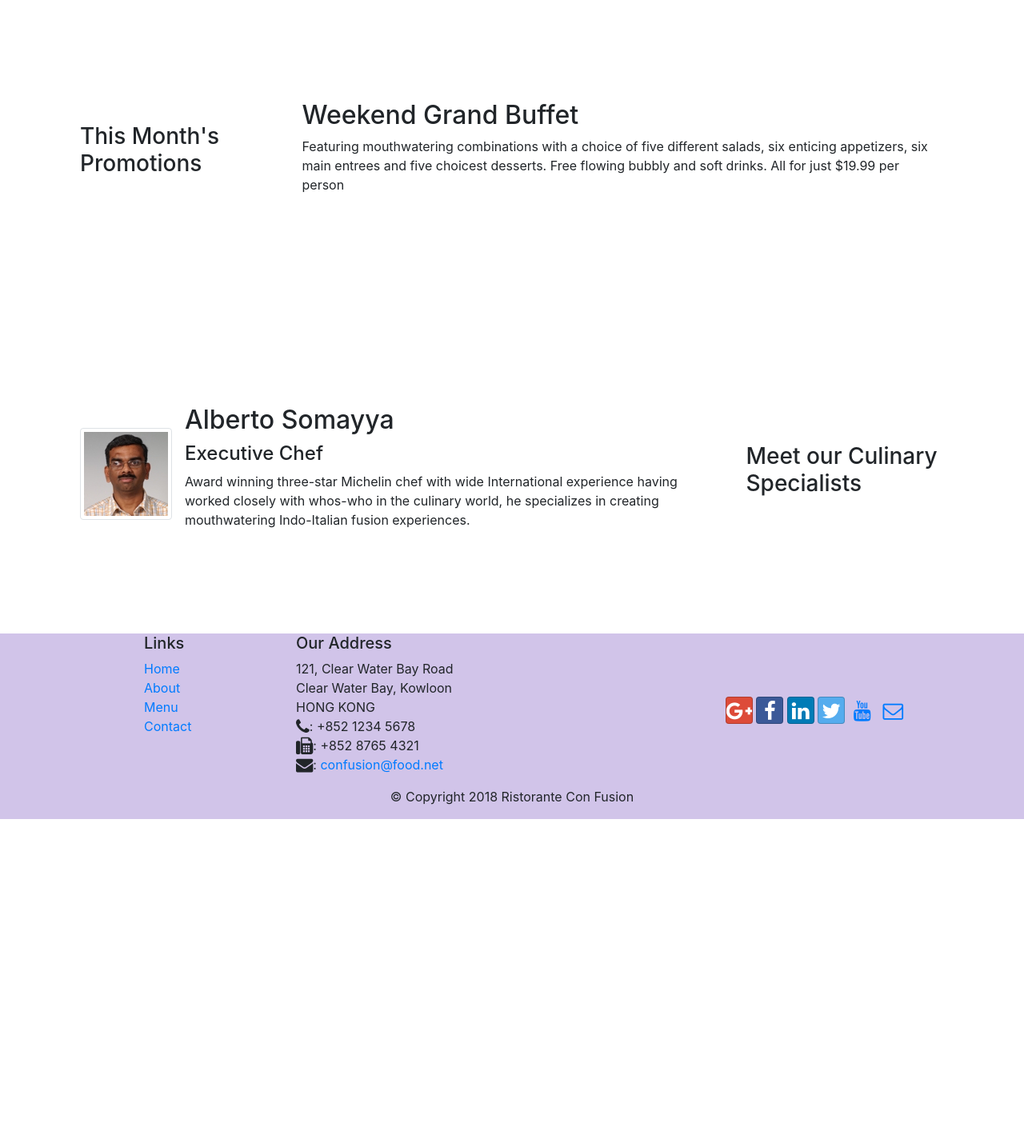
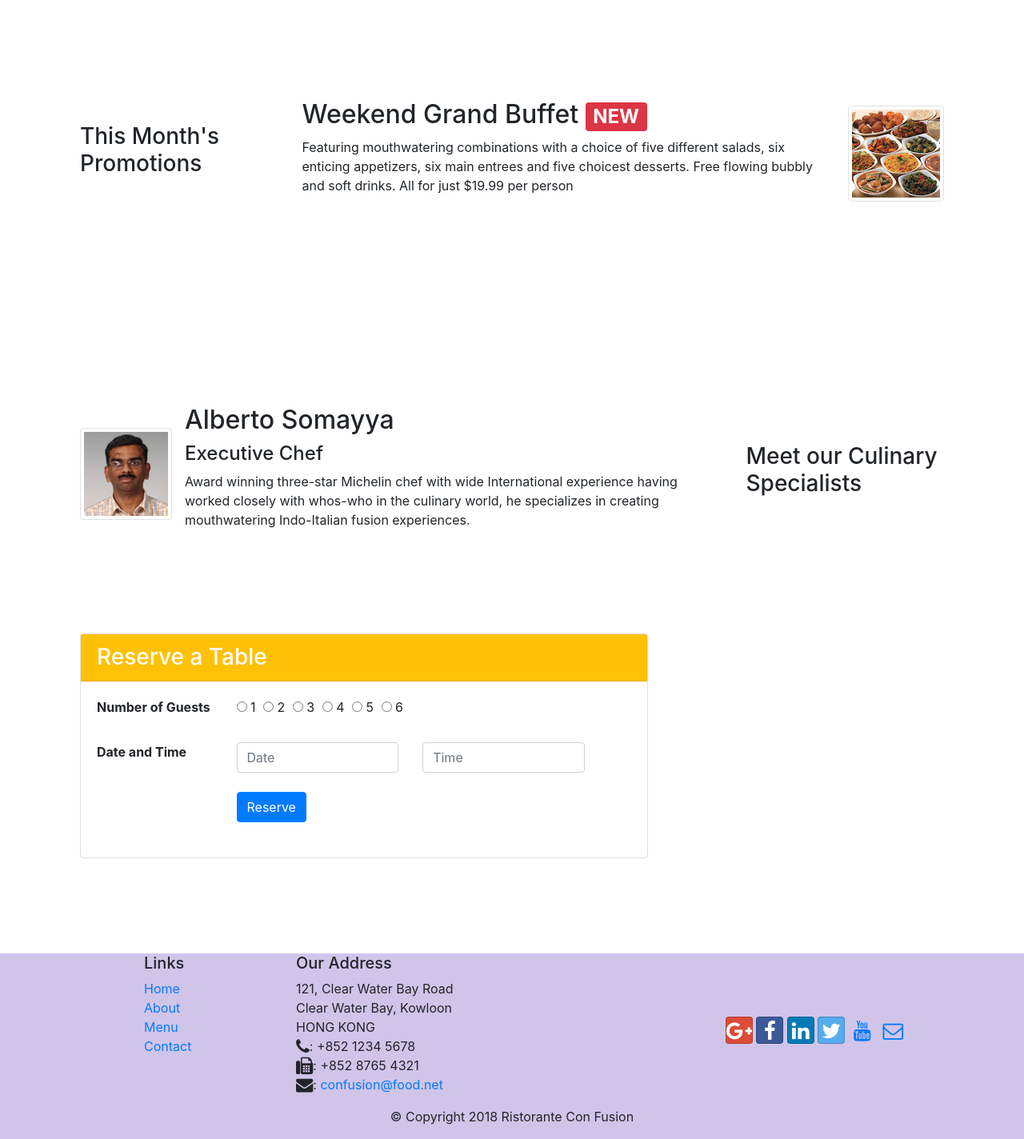
Before and after one commit to chrischantheman/coursera-bootstrap4, a website: page index.html in a window 1280 px wide. Shown: the part 680-2104 px from the top of the page at 80% size. Before the commit the page ends 1704 px from the top, so only its background shows below. Drawn offline with nearby package versions, Linux system fonts and the light colour scheme.

Commit message:
week 2 assignment

```diff
--- a/index.html
+++ b/index.html
@@ -41,8 +41,11 @@
                     <h1>Ristorante con Fusion</h1>
                     <p class="d-none d-sm-block">We take inspiration from the World's best cuisines, and create a unique fusion experience. Our lipsmacking creations will tickle your culinary senses!</p>
                 </div>
-                <div class="col-12 col-sm align-self-center">
+                <div class="col-12 col-sm-3 align-self-center">
                     <img src="img/logo.png" class="img-fluid">
+                </div>
+                <div class="col-12 col-sm-3 align-self-center">
+                    <a href="#Reserveatable" class="btn btn-warning btn-sm btn-block" role="button">Reserve</a>
                 </div>
             </div>
         </div>
@@ -74,8 +77,13 @@
                 <h3>This Month's Promotions</h3>
             </div>
             <div class="col col-sm col-md">
-                <h2>Weekend Grand Buffet</h2>
-                <p class="d-none d-sm-block">Featuring mouthwatering combinations with a choice of five different salads, six enticing appetizers, six main entrees and five choicest desserts. Free flowing bubbly and soft drinks. All for just $19.99 per person </p>
+                <div class="media">
+                    <div class="media-body">
+                        <h2 class="mt-0">Weekend Grand Buffet <span class="badge badge-danger">NEW</span></h2>
+                        <p class="d-none d-sm-block">Featuring mouthwatering combinations with a choice of five different salads, six enticing appetizers, six main entrees and five choicest desserts. Free flowing bubbly and soft drinks. All for just $19.99 per person </p>
+                    </div>
+                    <img class="d-flex ml-3 img-thumbnail align-self-center" src="img/buffet.png" alt="Grand Buffet">
+                </div>
             </div>
         </div>
 
@@ -95,6 +103,48 @@
                             whos-who in the culinary world, he specializes in
                             creating mouthwatering Indo-Italian fusion experiences.
                             </p>
+                    </div>
+                </div>
+            </div>
+        </div>
+
+        <div class="row row-content">
+            <div class="col-12 col-sm-8">
+                <div class="card">
+                    <a name="Reserveatable"><h3 class="card-header bg-warning text-white">Reserve a Table</h3></a>
+                    <div class="card-body">
+                        <dl class="row">
+                            <dt class="col-12 col-sm-3 margin-bottom: 5px;">Number of Guests</dt>
+                            <dd class="col-12 col-sm-9">
+                                <div class="radio-inline">
+                                    <label><input type="radio" name="optradio"> 1</label>
+                                    <label><input type="radio" name="optradio" style="margin-left: 5px;"> 2</label>
+                                    <label><input type="radio" name="optradio" style="margin-left: 5px;"> 3</label>
+                                    <label><input type="radio" name="optradio" style="margin-left: 5px;"> 4</label>
+                                    <label><input type="radio" name="optradio" style="margin-left: 5px;"> 5</label>
+                                    <label><input type="radio" name="optradio" style="margin-left: 5px;"> 6</label>
+                                </div>
+                            </dd>
+                        </dl>
+                        <dl class="row">
+                            <dt class="col-12 col-sm-3">Date and Time</dt>
+                            <dd class="col-12 col-sm-4">
+                                <form>
+                                    <input type="text" class="form-control" id="Date" name="Date" placeholder="Date">
+                                </form>
+                            </dd>
+                            <dd class="col-12 col-sm-4">
+                                <form>
+                                    <input type="text" class="form-control" id="Time" name="Time" placeholder="Time">
+                                </form>
+                            </dd>
+                        </dl>
+                        <dl class="row">
+                            <dt class="col-12 col-sm-3"></dt>
+                            <dd class="col-12 col-sm-9">
+                                <button type="submit" class="btn btn-primary">Reserve</button>
+                            </dd>
+                        </dl>
                     </div>
                 </div>
             </div>
```
